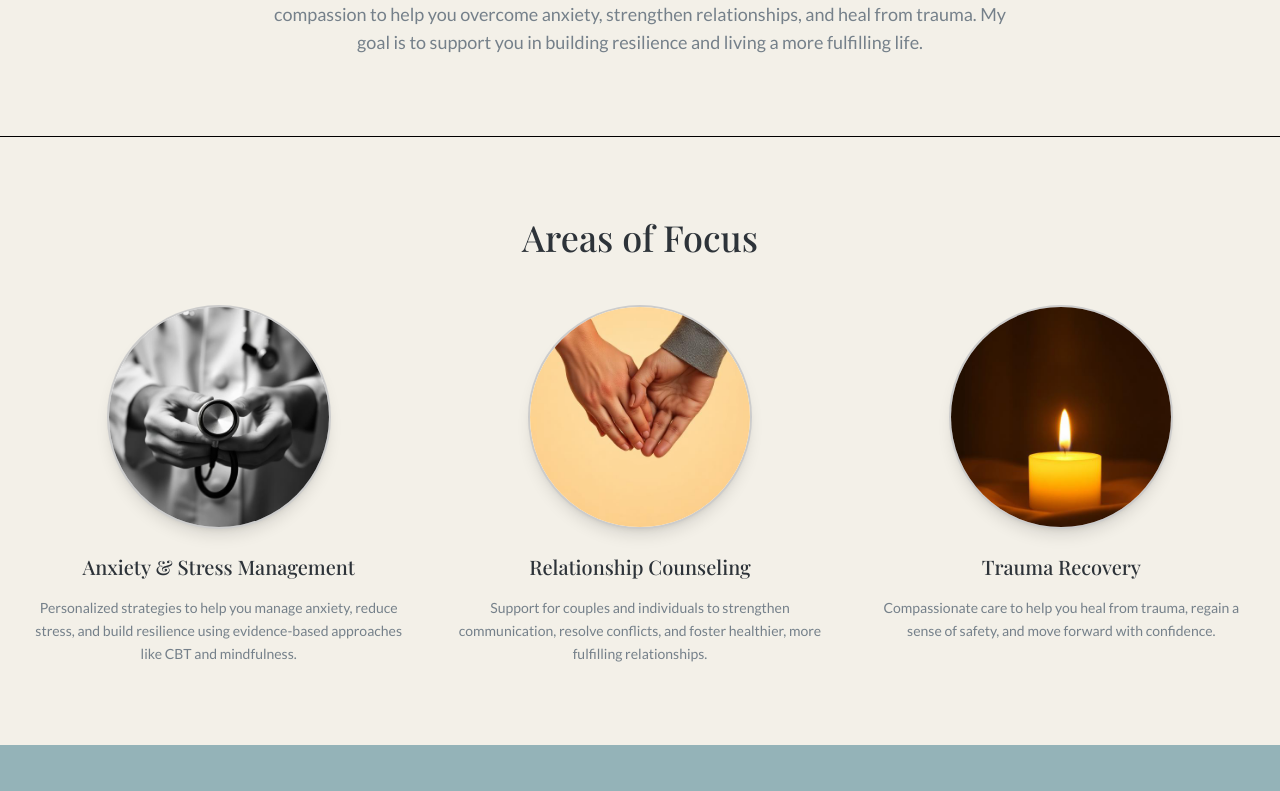
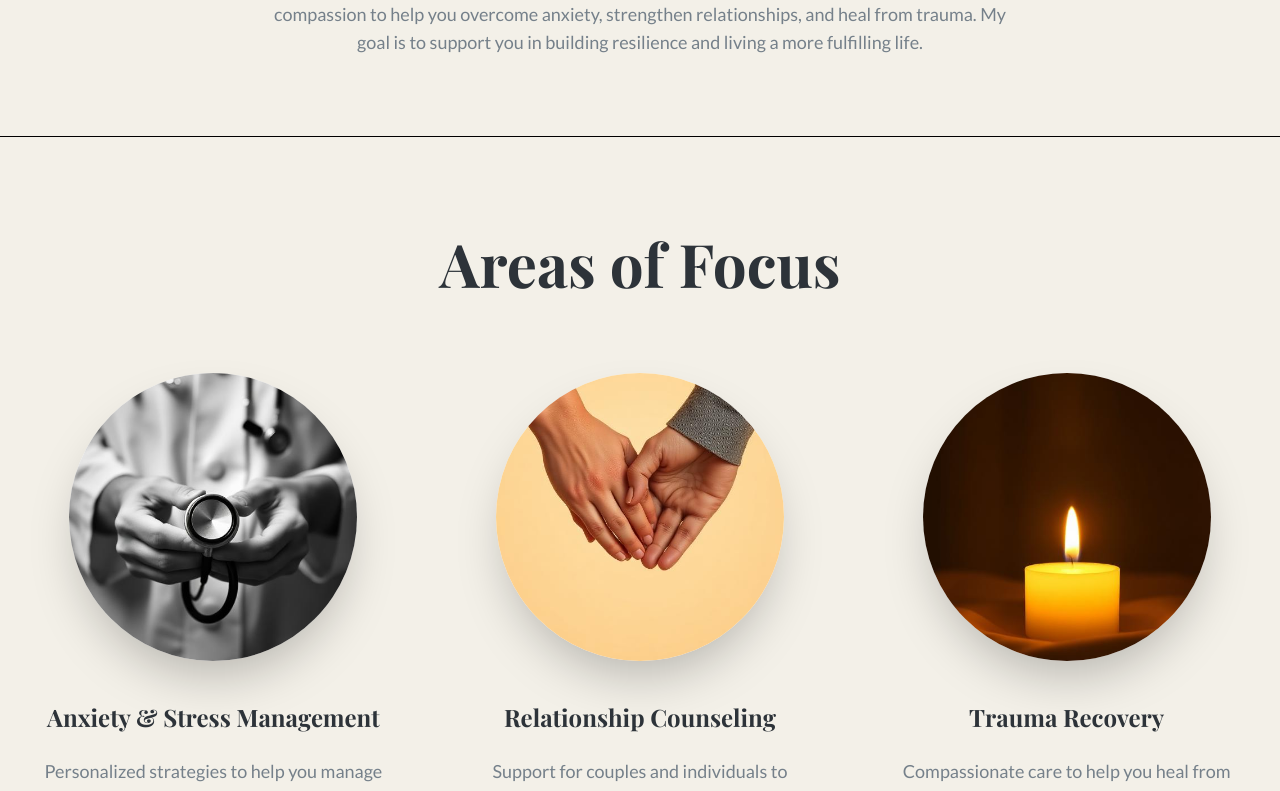
Before and after one commit to iamvishalrathi/Therapist, a React (Vite) app: page / in a window 1280 px wide. Shown: the part 1680-2471 px from the top of the page. Built offline with nearby package versions, Linux system fonts and the light colour scheme.

Commit message:
refactor: enhance layout and styling for AreasOfFocusSection to improve visual hierarchy and presentation

```diff
--- a/src/components/AreasOfFocusSection.tsx
+++ b/src/components/AreasOfFocusSection.tsx
@@ -22,19 +22,19 @@ const AreasOfFocusSection = () => {
   ];
 
   return (
-    <section className="py-section" style={{ background: '#F3F0E8', borderTop: '1px solid #000' }}>
-      <div className="container mx-auto px-6">
-        <div className="mb-12 text-center">
-          <h2 className="font-serif text-3xl font-medium text-foreground lg:text-4xl">
+    <section className="py-24" style={{ background: '#F3F0E8', borderTop: '1.5px solid #000' }}>
+      <div className="container mx-auto px-8 max-w-7xl">
+        <div className="mb-20 text-center">
+          <h2 className="font-serif text-5xl font-bold text-foreground lg:text-6xl">
             Areas of Focus
           </h2>
         </div>
 
-        <div className="grid gap-12 md:grid-cols-3 md:gap-8">
+        <div className="grid gap-20 md:grid-cols-3 md:gap-16">
           {areas.map((area, index) => (
-            <div key={index} className="text-center space-y-6">
+            <div key={index} className="text-center space-y-10">
               <div className="mx-auto">
-                <div className="mx-auto h-56 w-56 overflow-hidden rounded-full shadow-lg border-2 border-black/20 bg-white">
+                <div className="mx-auto h-72 w-72 overflow-hidden rounded-full shadow-2xl bg-white">
                   <img
                     src={area.image}
                     alt={area.title}
@@ -43,12 +43,12 @@ const AreasOfFocusSection = () => {
                 </div>
               </div>
 
-              <div className="space-y-4">
-                <h3 className="font-serif text-xl font-medium text-foreground">
+              <div className="space-y-6">
+                <h3 className="font-serif text-2xl font-bold text-foreground">
                   {area.title}
                 </h3>
 
-                <p className="font-sans text-sm leading-relaxed text-muted-foreground">
+                <p className="font-sans text-lg leading-relaxed text-muted-foreground">
                   {area.description}
                 </p>
               </div>
```
